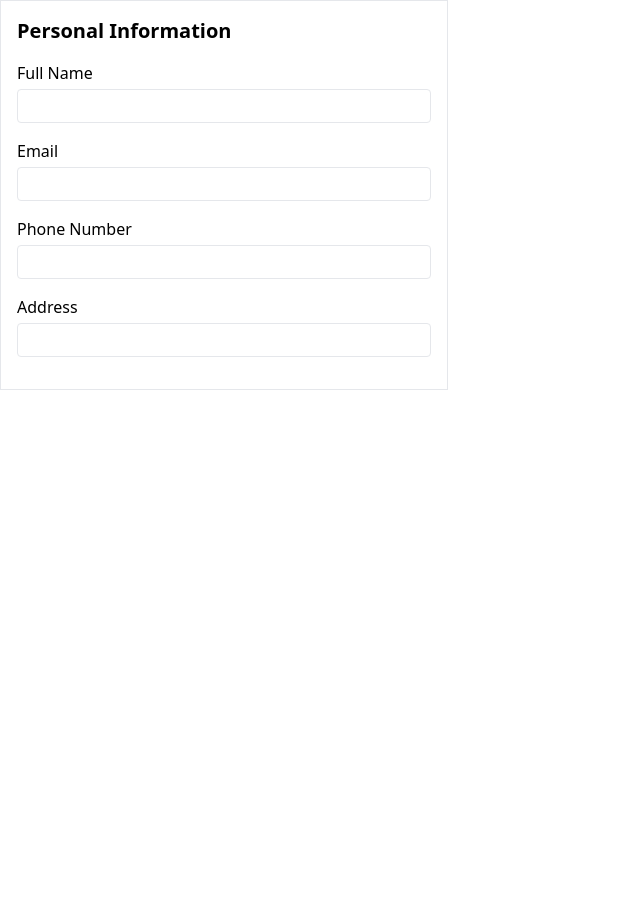
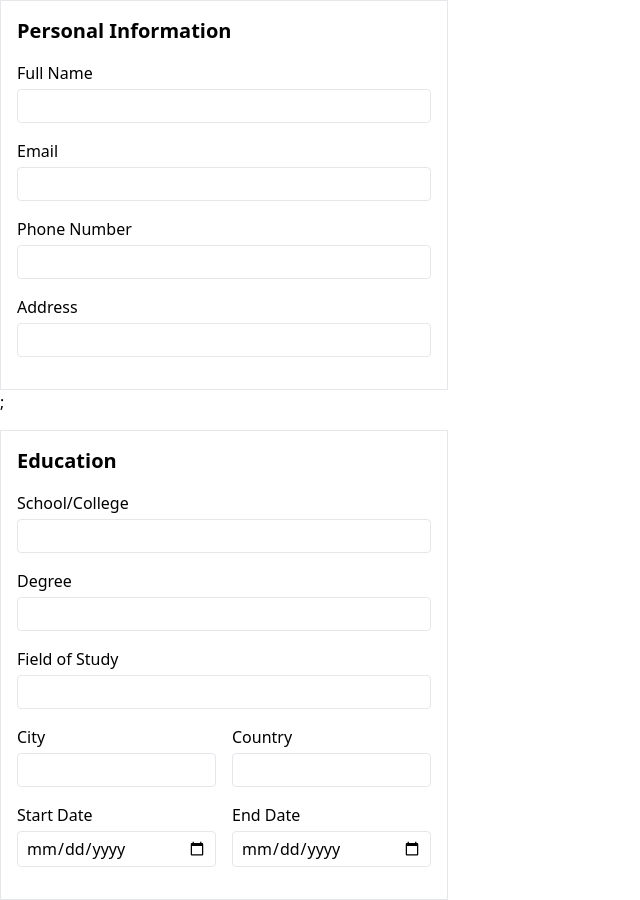
Before and after one commit to imanabshar/cv-generator, a React (Vite) app: page / in a window 1280 px wide. Shown: the whole page, without its empty margins (0-640 px from the left). Before the commit the page ends 800 px from the top, so only its background shows below. Built offline with nearby package versions, Linux system fonts and the light colour scheme.

Commit message:
Create Education component

```diff
--- a/src/App.jsx
+++ b/src/App.jsx
@@ -1,7 +1,14 @@
+import Education from "./components/educationInfo";
 import PersonalInfo from "./components/personalInfo";
 
 function App() {
-  return <PersonalInfo />;
+
+  return (
+    <>
+    <PersonalInfo />;
+    <Education />
+    </>
+  )
 }
 
 export default App;
--- /dev/null
+++ b/src/components/educationInfo.jsx
@@ -0,0 +1,112 @@
+import { useState } from "react";
+
+function Education() {
+  const [school, setSchool] = useState("");
+  const [degree, setDegree] = useState("");
+  const [field, setField] = useState("");
+  const [city, setCity] = useState("");
+  const [country, setCountry] = useState("");
+  const [startDate, setStartDate] = useState("");
+  const [endDate, setEndDate] = useState("");
+
+  return (
+    <div className="p-4 border w-full max-w-md mt-4">
+      <h2 className="text-xl font-semibold mb-4">Education</h2>
+
+      <div className="mb-4">
+        <label htmlFor="school" className="block mb-1 font-medium">
+          School/College
+        </label>
+        <input
+          id="school"
+          type="text"
+          value={school}
+          onChange={(e) => setSchool(e.target.value)}
+          className="w-full border rounded px-2 py-1"
+        />
+      </div>
+
+      <div className="mb-4">
+        <label htmlFor="degree" className="block mb-1 font-medium">
+          Degree
+        </label>
+        <input
+          id="degree"
+          type="text"
+          value={degree}
+          onChange={(e) => setDegree(e.target.value)}
+          className="w-full border rounded px-2 py-1"
+        />
+      </div>
+
+      <div className="mb-4">
+        <label htmlFor="field" className="block mb-1 font-medium">
+          Field of Study
+        </label>
+        <input
+          id="field"
+          type="text"
+          value={field}
+          onChange={(e) => setField(e.target.value)}
+          className="w-full border rounded px-2 py-1"
+        />
+      </div>
+
+      <div className="flex gap-4 mb-4">
+        <div className="w-1/2">
+          <label htmlFor="city" className="block mb-1 font-medium">
+            City
+          </label>
+          <input
+            id="city"
+            type="text"
+            value={city}
+            onChange={(e) => setCity(e.target.value)}
+            className="w-full border rounded px-2 py-1"
+          />
+        </div>
+        <div className="w-1/2">
+          <label htmlFor="country" className="block mb-1 font-medium">
+            Country
+          </label>
+          <input
+            id="country"
+            type="text"
+            value={country}
+            onChange={(e) => setCountry(e.target.value)}
+            className="w-full border rounded px-2 py-1"
+          />
+        </div>
+      </div>
+
+      <div className="flex gap-4 mb-4">
+        <div className="w-1/2">
+          <label htmlFor="startDate" className="block mb-1 font-medium">
+            Start Date
+          </label>
+          <input
+            id="startDate"
+            type="date"
+            value={startDate}
+            onChange={(e) => setStartDate(e.target.value)}
+            className="w-full border rounded px-2 py-1"
+          />
+        </div>
+        <div className="w-1/2">
+          <label htmlFor="endDate" className="block mb-1 font-medium">
+            End Date
+          </label>
+          <input
+            id="endDate"
+            type="date"
+            value={endDate}
+            onChange={(e) => setEndDate(e.target.value)}
+            className="w-full border rounded px-2 py-1"
+          />
+        </div>
+      </div>
+    </div>
+  );
+}
+
+export default Education;
```
